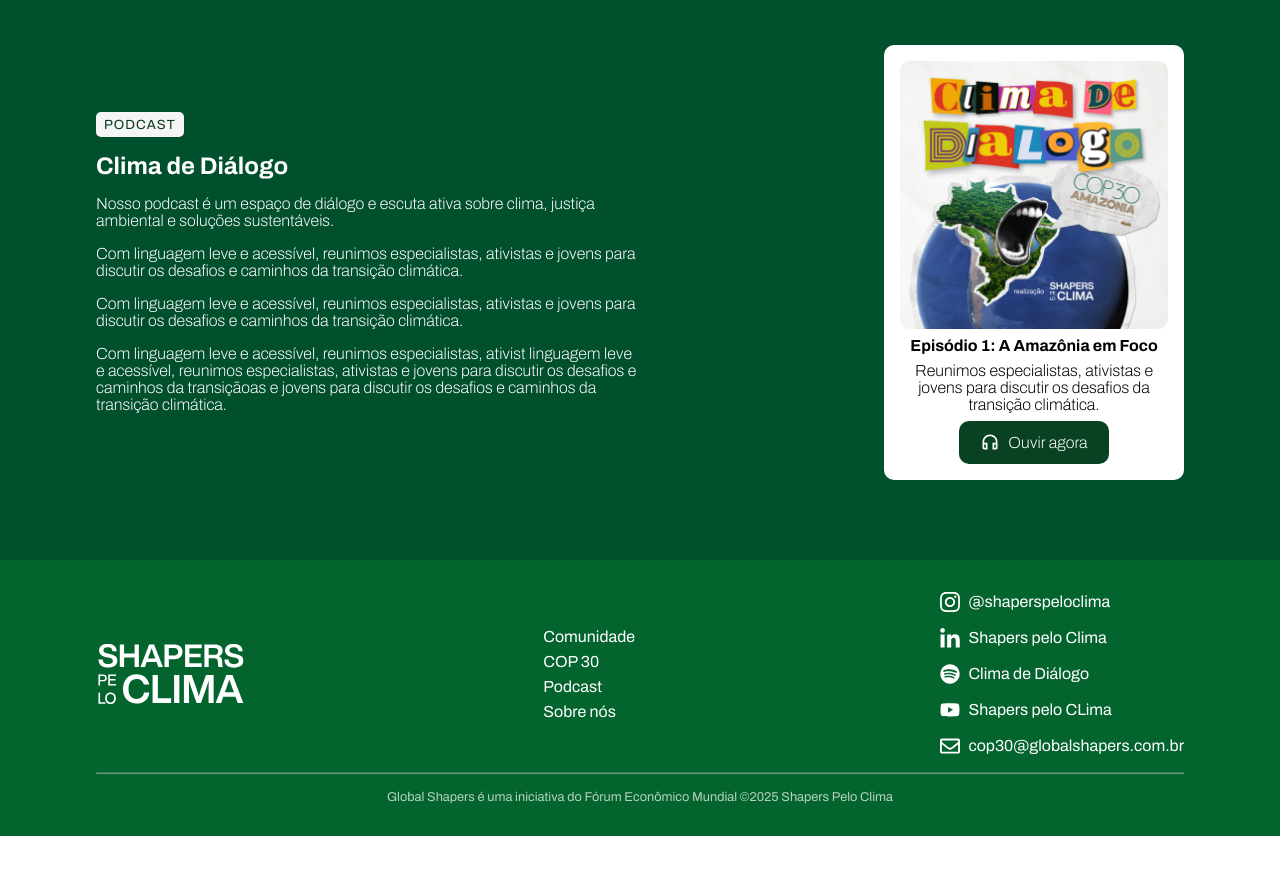
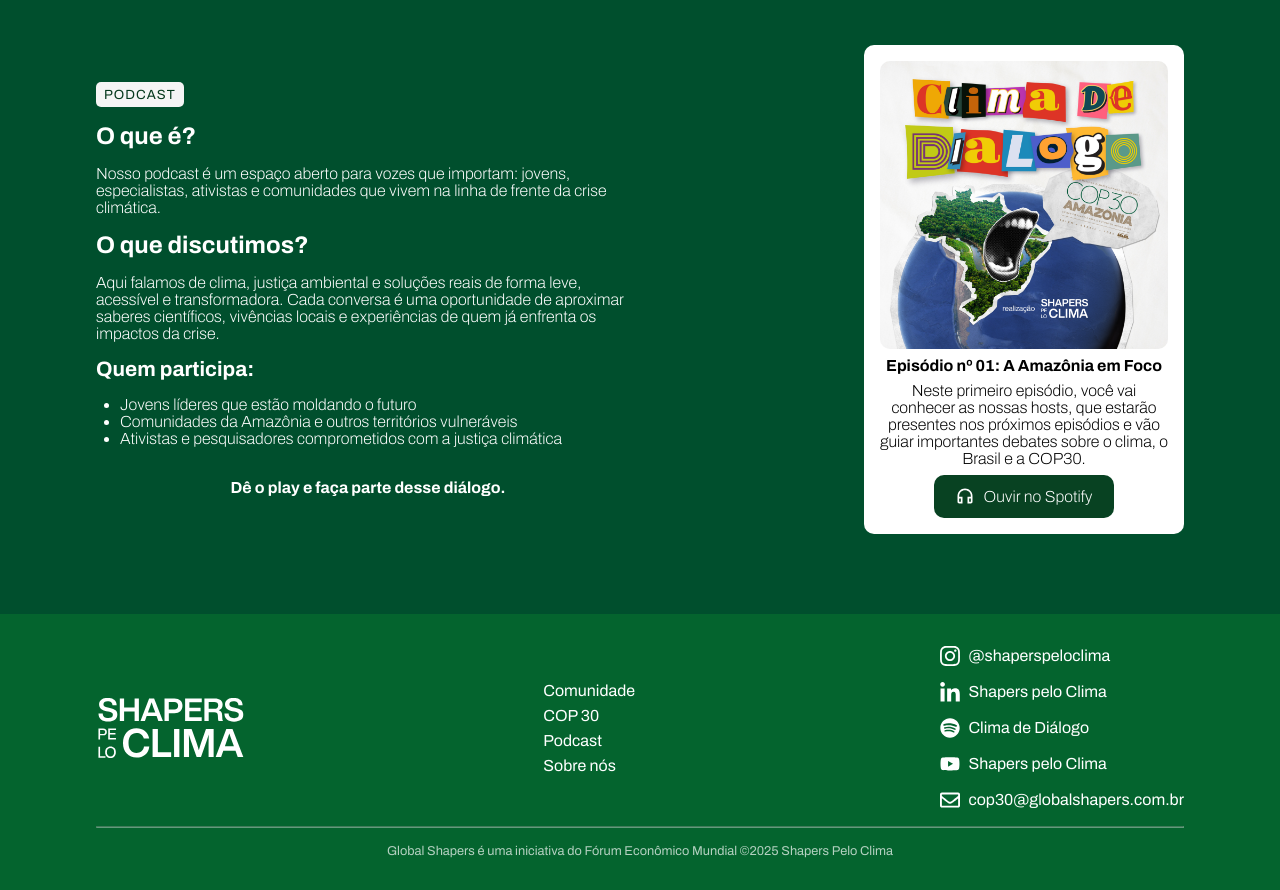
Before and after one commit to LAYSEGABI/COP30, a React (Vite) app: page / in a window 1280 px wide. Shown: the part 4500-5390 px from the top of the page. Before the commit the page ends 5336 px from the top, so only its background shows below. Built offline with nearby package versions, Linux system fonts and the light colour scheme.

Commit message:
mudanças na tradução

```diff
--- a/src/lang/translations.js
+++ b/src/lang/translations.js
@@ -93,17 +93,27 @@
       "Nossos projetos atuam em frentes como justiça climática, equidade racial, segurança alimentar, agroecologia e transição energética.",
 
     // Podcast
-    podcast_titulo: "Clima de Diálogo",
-    podcast_desc:
-      "Nosso podcast é um espaço de diálogo e escuta ativa sobre clima, justiça ambiental e soluções sustentáveis.",
-    podcast_texto:
-      "Com linguagem leve e acessível, reunimos especialistas, ativistas e jovens para discutir os desafios e caminhos da transição climática.",
-    podcast_ep1: "Episódio 1: A Amazônia em Foco",
-    podcast_ep1_desc: "Reunimos especialistas, ativistas e jovens para discutir os desafios da transição climática.",
-    podcast_btn: "Ouvir agora",
+    podcast_titulo: "O que é?",
+    podcast_desc1:
+      "Nosso podcast é um espaço aberto para vozes que importam: jovens, especialistas, ativistas e comunidades que vivem na linha de frente da crise climática.",
+    podcast_subtitulo: "O que discutimos?",
+    podcast_desc2:
+      "Aqui falamos de clima, justiça ambiental e soluções reais de forma leve, acessível e transformadora. Cada conversa é uma oportunidade de aproximar saberes científicos, vivências locais e experiências de quem já enfrenta os impactos da crise.",
+    podcast_participa_titulo: "Quem participa:",
+    podcast_participa_1: "Jovens líderes que estão moldando o futuro",
+    podcast_participa_2: "Comunidades da Amazônia e outros territórios vulneráveis",
+    podcast_participa_3: "Ativistas e pesquisadores comprometidos com a justiça climática",
+    podcast_chamada: "Dê o play e faça parte desse diálogo.",
+    podcast_ep1: "Episódio nº 01: A Amazônia em Foco", // já existia
+    podcast_ep1_desc: "Neste primeiro episódio, você vai conhecer as nossas hosts, que estarão presentes nos próximos episódios e vão guiar importantes debates sobre o clima, o Brasil e a COP30.", // já existia
+    podcast_btn: "Ouvir no Spotify", // já existia
 
     // Rodapé
-    footer_menu: ["Comunidade", "COP 30", "Podcast", "Artigos", "Sobre nós"],
+    footer_menu: ["Comunidade", "COP 30", "Podcast", "Sobre nós"],
+    footer_instagram: "@shaperspeloclima",
+    footer_linkedin: "Shapers pelo Clima",
+    footer_spotify: "Clima de Diálogo",
+    footer_youtube: "Shapers pelo Clima",
     footer_email: "cop30@globalshapers.com.br",
     footer_direitos:
       "Global Shapers é uma iniciativa do Fórum Econômico Mundial ©2025 Shapers Pelo Clima",
@@ -197,20 +207,30 @@
       "Our projects work on fronts such as climate justice, racial equity, food security, agroecology and energy transition.",
 
     // Podcast
-    podcast_titulo: "Climate Dialogue",
-    podcast_desc:
-      "Our podcast is a space for dialogue and active listening on climate, environmental justice and sustainable solutions.",
-    podcast_texto:
-      "With a light and accessible language, we bring together specialists, activists and young people to discuss the challenges and paths of the climate transition.",
-    podcast_ep1: "Episode 1: The Amazon in Focus",
-    podcast_ep1_desc: "We brought together experts, activists, and young people to discuss the challenges of the climate transition.",
-    podcast_btn: "Listen now",
+    podcast_titulo: "What is it?",
+    podcast_desc1:
+      "Our podcast is an open space for voices that matter: young people, experts, activists and communities on the frontlines of the climate crisis.",
+    podcast_subtitulo: "What do we discuss?",
+    podcast_desc2:
+      "We talk about climate, environmental justice and real solutions in a light, accessible and transformative way. Each conversation is an opportunity to bring together scientific knowledge, local experiences and stories from those already facing the impacts of the crisis.",
+    podcast_participa_titulo: "Who takes part:",
+    podcast_participa_1: "Young leaders who are shaping the future",
+    podcast_participa_2: "Communities from the Amazon and other vulnerable territories",
+    podcast_participa_3: "Activists and researchers committed to climate justice",
+    podcast_chamada: "Hit play and be part of this dialogue.",
+    podcast_ep1: "Episode #01: The Amazon in Focus",
+    podcast_ep1_desc: "In this first episode, you will meet our hosts, who will be present in the upcoming episodes and will guide important discussions about the climate, Brazil, and COP30.",
+    podcast_btn: "Listen on Spotify",
 
     // Footer
-    footer_menu: ["Community", "COP 30", "Podcast", "Articles", "About us"],
+     footer_menu: ["Community", "COP 30", "Podcast", "About us"],
+    footer_instagram: "@shaperspeloclima",
+    footer_linkedin: "Shapers for Climate",
+    footer_spotify: "Climate Dialogue",
+    footer_youtube: "Shapers for Climate",
     footer_email: "cop30@globalshapers.com.br",
     footer_direitos:
-      "Global Shapers is an initiative of the World Economic Forum ©2025 Shapers Pelo Clima",
+      "Global Shapers is an initiative of the World Economic Forum ©2025 Shapers for Climate",
   },
 };
 
--- a/src/sections/Footer.jsx
+++ b/src/sections/Footer.jsx
@@ -6,31 +6,73 @@
 import Youtube from '../assets/youtube.svg';
 import Email from '../assets/email.svg';
 
-function Footer() {
+import translations from "../lang/translations";
+
+function Footer({lang}) {
   return (
-  <footer id='footer' className="footer">
+  <footer id="footer" className="footer">
       <div className="container">
         <div className="footer-content">
-        <img className='logo' src={Logo} alt="Logo" />
+          <img className="logo" src={Logo} alt="Logo" />
+
           <div className="categorias">
-            <a href="#comunidade">Comunidade</a>
-            <a href="#cop30">COP 30</a>
-            <a href="#podcast">Podcast</a>
-            <a href="#sobre-nos">Sobre nós</a>
-        </div>
-        <div className="redes">
-           <a href="https://www.instagram.com/shaperspeloclima/" target='_blank'><img src={Insta} alt="Logo" /><p>@shaperspeloclima</p></a>
-           <a href="https://www.linkedin.com/posts/shapers-pelo-clima_o-shapers-pelo-clima-marcou-presen%C3%A7a-com-activity-7361022746954285057-OBTB?utm_source=share&utm_medium=member_desktop&rcm=ACoAADBEh1EBeYqmoeWbb4HHreXN8tDMZpjLiOo" target='_blank'><img src={Linkedin} alt="Logo" /><p>Shapers pelo Clima</p></a>
-           <a href="https://open.spotify.com/show/46BZ540yugO8OGgFG4uc4b" target='_blank'><img src={Spotify} alt="Logo" /><p>Clima de Diálogo</p></a>
-            <a href="https://www.youtube.com/@GlobalShaperspeloClima" target='_blank'><img src={Youtube} alt="Logo" /><p>Shapers pelo CLima</p></a>
-           <a href="mailto:cop30@globalshapers.com.br" target='_blank'><img src={Email} alt="Logo" /><p>cop30@globalshapers.com.br</p></a>
+            <a href="#comunidade">{translations[lang].footer_menu[0]}</a>
+            <a href="#cop30">{translations[lang].footer_menu[1]}</a>
+            <a href="#podcast">{translations[lang].footer_menu[2]}</a>
+            <a href="#sobre-nos">{translations[lang].footer_menu[3]}</a>
           </div>
 
+          <div className="redes">
+            <a
+              href="https://www.instagram.com/shaperspeloclima/"
+              target="_blank"
+              rel="noreferrer"
+            >
+              <img src={Insta} alt="Logo" />
+              <p>{translations[lang].footer_instagram}</p>
+            </a>
+
+            <a
+              href="https://www.linkedin.com/posts/shapers-pelo-clima_o-shapers-pelo-clima-marcou-presen%C3%A7a-com-activity-7361022746954285057-OBTB?utm_source=share&utm_medium=member_desktop&rcm=ACoAADBEh1EBeYqmoeWbb4HHreXN8tDMZpjLiOo"
+              target="_blank"
+              rel="noreferrer"
+            >
+              <img src={Linkedin} alt="Logo" />
+              <p>{translations[lang].footer_linkedin}</p>
+            </a>
+
+            <a
+              href="https://open.spotify.com/show/46BZ540yugO8OGgFG4uc4b"
+              target="_blank"
+              rel="noreferrer"
+            >
+              <img src={Spotify} alt="Logo" />
+              <p>{translations[lang].footer_spotify}</p>
+            </a>
+
+            <a
+              href="https://www.youtube.com/@GlobalShaperspeloClima"
+              target="_blank"
+              rel="noreferrer"
+            >
+              <img src={Youtube} alt="Logo" />
+              <p>{translations[lang].footer_youtube}</p>
+            </a>
+
+            <a
+              href={`mailto:${translations[lang].footer_email}`}
+              target="_blank"
+              rel="noreferrer"
+            >
+              <img src={Email} alt="Logo" />
+              <p>{translations[lang].footer_email}</p>
+            </a>
           </div>
+        </div>
+
         <hr />
-    <p className='copyright'>
-        <span>Global Shapers</span> é uma iniciativa do Fórum Econômico Mundial ©2025 Shapers Pelo Clima
-    </p>
+
+        <p className="copyright">{translations[lang].footer_direitos}</p>
       </div>
     </footer>
   )
--- a/src/sections/Podcast.jsx
+++ b/src/sections/Podcast.jsx
@@ -11,17 +11,35 @@
         <div className="bloco">
           <div className="descricao">
             <h5>PODCAST</h5>
+
             <h2>{translations[lang].podcast_titulo}</h2>
-                        <p>Nosso podcast é um espaço de diálogo e escuta ativa sobre clima, justiça ambiental e soluções sustentáveis. </p>
-                        <p>Com linguagem leve e acessível, reunimos especialistas, ativistas e jovens para discutir os desafios e caminhos da transição climática.</p>
-                        <p>Com linguagem leve e acessível, reunimos especialistas, ativistas e jovens para discutir os desafios e caminhos da transição climática.</p>
-                        <p>Com linguagem leve e acessível, reunimos especialistas, ativist linguagem leve e acessível, reunimos especialistas, ativistas e jovens para discutir os desafios e caminhos da transiçãoas e jovens para discutir os desafios e caminhos da transição climática.</p>
+            <p>{translations[lang].podcast_desc1}</p>
+
+            <h2>{translations[lang].podcast_subtitulo}</h2>
+            <p>{translations[lang].podcast_desc2}</p>
+
+            <h3>{translations[lang].podcast_participa_titulo}</h3>
+            <ul>
+              <li>{translations[lang].podcast_participa_1}</li>
+              <li>{translations[lang].podcast_participa_2}</li>
+              <li>{translations[lang].podcast_participa_3}</li>
+            </ul>
+
+            <p className="chamada">{translations[lang].podcast_chamada}</p>
           </div>
+
           <div className="cardPodcast">
             <img className="capaPodcast" src={ImgPodcast} alt="" />
             <h4>{translations[lang].podcast_ep1}</h4>
             <p>{translations[lang].podcast_ep1_desc}</p>
-                        <a href="https://open.spotify.com/show/46BZ540yugO8OGgFG4uc4b" target="_blank"><img src={Headphones}  alt="" />{translations[lang].podcast_btn}</a>
+            <a
+              href="https://open.spotify.com/show/46BZ540yugO8OGgFG4uc4b"
+              target="_blank"
+              rel="noreferrer"
+            >
+              <img src={Headphones} alt="" />
+              {translations[lang].podcast_btn}
+            </a>
           </div>
         </div>
       </div>
--- a/src/styles/Podcast.css
+++ b/src/styles/Podcast.css
@@ -37,7 +37,7 @@
 
             &>.cardPodcast {
                 background-color: white;
-                width:300px;
+                width:320px;
                 color: black;
                 padding: 1rem;
                 height: fit-content;
@@ -82,6 +82,29 @@
     }
 }
 
+.descricao h2 {
+  font-size: 1.5rem;
+  font-weight: bold;
+}
+
+.descricao h3 {
+  font-size: 1.3rem;
+  font-weight: bold;
+
+}
+
+.descricao ul {
+  list-style: disc;
+  padding-left: 1.5rem;
+}
+
+.descricao .chamada {
+  margin-top: 1rem;
+  font-weight: bold;
+  text-align: center;
+}
+
+
 @media (max-width: 870px) {
     .podcast {
         & > .container {
```
Lines whose indentation alone changed are shown as unchanged.
